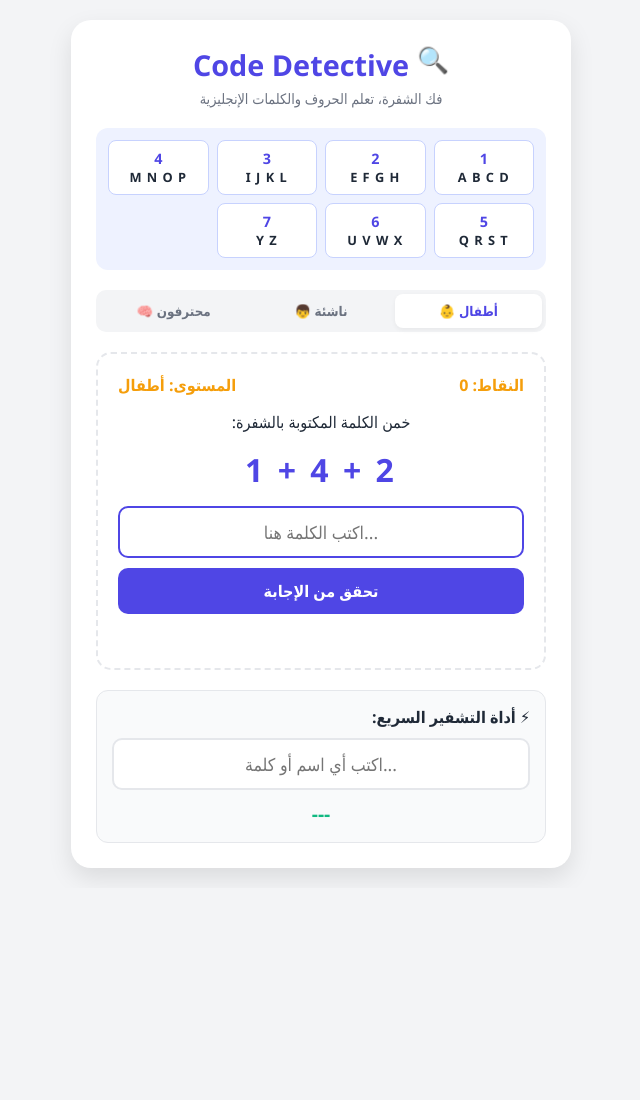
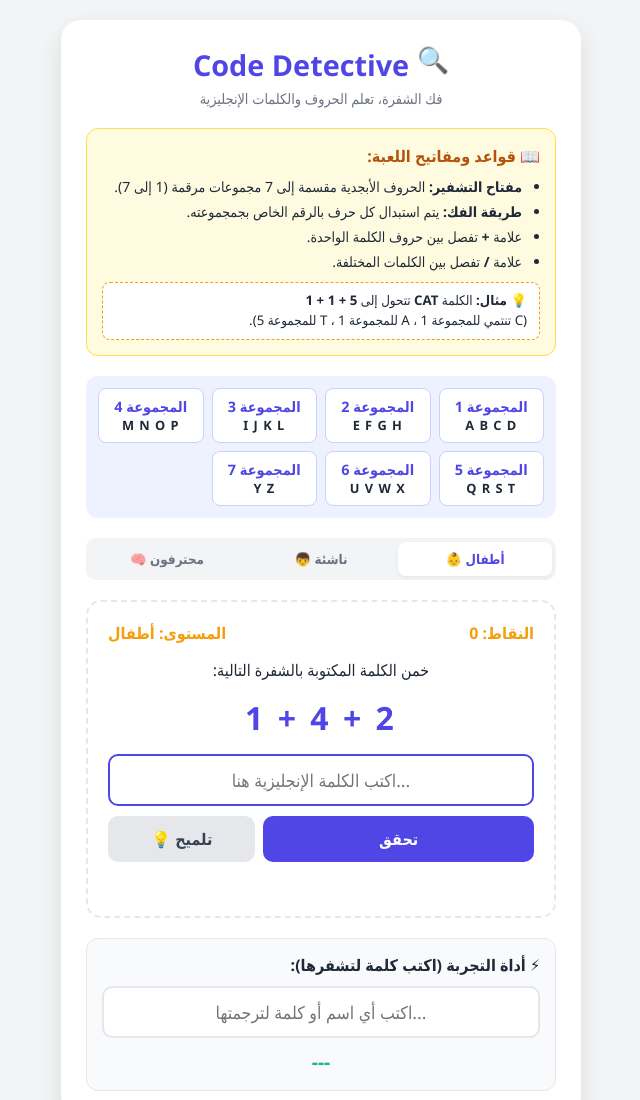
Before and after one commit to mohandabdalbasit13-art/Code-Detective, a plain HTML site: page index.html in a window 1280 px wide. Shown: the top 1100 px of the page, without its empty margins (319-959 px from the left). Before the commit the page ends 888 px from the top, so only its background shows below. Drawn offline with Linux system fonts and the light colour scheme.

Commit message:
index.html

```diff
--- a/index.html
+++ b/index.html
@@ -32,7 +32,7 @@
 
         .app-container {
             width: 100%;
-            max-width: 500px;
+            max-width: 520px;
             background: var(--card-bg);
             border-radius: 20px;
             box-shadow: 0 10px 25px rgba(0,0,0,0.1);
@@ -40,7 +40,7 @@
             display: flex;
             flex-direction: column;
             gap: 20px;
-            position: relative; /* needed for confetti positioning */
+            position: relative;
             overflow: visible;
         }
 
@@ -58,7 +58,6 @@
             gap: 8px;
         }
 
-        /* متحركة: أيقونة العنوان */
         .logo {
             display: inline-block;
             font-size: 1.6rem;
@@ -77,6 +76,42 @@
             color: #6b7280;
         }
 
+        /* قسم التعليمات والقواعد */
+        .instructions-card {
+            background: #fffbe0;
+            border: 1px solid #fde047;
+            border-radius: 12px;
+            padding: 15px;
+            font-size: 0.88rem;
+            line-height: 1.5;
+        }
+
+        .instructions-card h2 {
+            font-size: 1rem;
+            color: #b45309;
+            margin-bottom: 8px;
+            display: flex;
+            align-items: center;
+            gap: 6px;
+        }
+
+        .instructions-card ul {
+            padding-right: 18px;
+            margin-bottom: 10px;
+        }
+
+        .instructions-card li {
+            margin-bottom: 4px;
+        }
+
+        .example-box {
+            background: #ffffff;
+            border-radius: 8px;
+            padding: 8px 12px;
+            border: 1px dashed #f59e0b;
+            font-size: 0.83rem;
+        }
+
         /* المجموعات المرجعية */
         .reference-board {
             display: grid;
@@ -85,6 +120,7 @@
             background: #eef2ff;
             padding: 12px;
             border-radius: 12px;
+            transition: opacity 0.3s;
         }
 
         .group-card {
@@ -175,8 +211,14 @@
             border-color: var(--primary);
         }
 
+        .btn-group {
+            display: flex;
+            gap: 8px;
+            margin-top: 10px;
+        }
+
         .btn {
-            width: 100%;
+            flex: 2;
             padding: 12px;
             background: var(--primary);
             color: white;
@@ -185,7 +227,6 @@
             font-size: 1rem;
             font-weight: bold;
             cursor: pointer;
-            margin-top: 10px;
             transition: 0.3s;
         }
 
@@ -193,10 +234,30 @@
             background: var(--primary-hover);
         }
 
+        .btn-secondary {
+            flex: 1;
+            background: #e5e7eb;
+            color: #374151;
+        }
+
+        .btn-secondary:hover {
+            background: #d1d5db;
+        }
+
         .feedback {
             margin-top: 10px;
             font-weight: bold;
             min-height: 24px;
+        }
+
+        .hint-box {
+            margin-top: 8px;
+            font-size: 0.85rem;
+            color: #4b5563;
+            background: #f3f4f6;
+            padding: 6px;
+            border-radius: 6px;
+            display: none;
         }
 
         /* قسم أداة التشفير التفاعلية */
@@ -221,7 +282,7 @@
             font-size: 1.2rem;
         }
 
-        /* تأثير النجوم عند النجاح */
+        /* نجوم وكونفيتي */
         .stars {
             position: absolute;
             left: 50%;
@@ -241,7 +302,6 @@
             100% { transform: translateX(-50%) scale(1) opacity: 0; }
         }
 
-        /* كونفيتي */
         #confetti {
             position: absolute;
             inset: 0;
@@ -278,21 +338,34 @@
         <p>فك الشفرة، تعلم الحروف والكلمات الإنجليزية</p>
     </header>
 
-    <!-- مكان كونفيتي -->
+    <!-- دليل القواعد والتعليمات -->
+    <div class="instructions-card">
+        <h2>📖 قواعد ومفاتيح اللعبة:</h2>
+        <ul>
+            <li><strong>مفتاح التشفير:</strong> الحروف الأبجدية مقسمة إلى 7 مجموعات مرقمة (1 إلى 7).</li>
+            <li><strong>طريقة الفك:</strong> يتم استبدال كل حرف بالرقم الخاص بجمجموعته.</li>
+            <li>علامة <strong>+</strong> تفصل بين حروف الكلمة الواحدة.</li>
+            <li>علامة <strong>/</strong> تفصل بين الكلمات المختلفة.</li>
+        </ul>
+        <div class="example-box">
+            💡 <strong>مثال:</strong> الكلمة <strong style="direction: ltr; display: inline-block;">CAT</strong> تتحول إلى <strong style="direction: ltr; display: inline-block;">1 + 1 + 5</strong><br>
+            (C تنتمي للمجموعة 1 ، A للمجموعة 1 ، T للمجموعة 5).
+        </div>
+    </div>
+
+    <!-- مكان كونفيتي ونجوم -->
     <div id="confetti" aria-hidden="true"></div>
-
-    <!-- نجوم نجاح (ستظهر عند الإجابة الصحيحة) -->
     <div id="starsContainer" class="stars" aria-hidden="true">✨ ✨ ✨</div>
 
     <!-- لوحة المجموعات المرجعية -->
     <div class="reference-board" id="referenceBoard" aria-hidden="false">
-        <div class="group-card"><div class="group-num">1</div><div class="group-letters">A B C D</div></div>
-        <div class="group-card"><div class="group-num">2</div><div class="group-letters">E F G H</div></div>
-        <div class="group-card"><div class="group-num">3</div><div class="group-letters">I J K L</div></div>
-        <div class="group-card"><div class="group-num">4</div><div class="group-letters">M N O P</div></div>
-        <div class="group-card"><div class="group-num">5</div><div class="group-letters">Q R S T</div></div>
-        <div class="group-card"><div class="group-num">6</div><div class="group-letters">U V W X</div></div>
-        <div class="group-card"><div class="group-num">7</div><div class="group-letters">Y Z</div></div>
+        <div class="group-card"><div class="group-num">المجموعة 1</div><div class="group-letters">A B C D</div></div>
+        <div class="group-card"><div class="group-num">المجموعة 2</div><div class="group-letters">E F G H</div></div>
+        <div class="group-card"><div class="group-num">المجموعة 3</div><div class="group-letters">I J K L</div></div>
+        <div class="group-card"><div class="group-num">المجموعة 4</div><div class="group-letters">M N O P</div></div>
+        <div class="group-card"><div class="group-num">المجموعة 5</div><div class="group-letters">Q R S T</div></div>
+        <div class="group-card"><div class="group-num">المجموعة 6</div><div class="group-letters">U V W X</div></div>
+        <div class="group-card"><div class="group-num">المجموعة 7</div><div class="group-letters">Y Z</div></div>
     </div>
 
     <!-- اختيار المستوى -->
@@ -308,23 +381,28 @@
             <span>النقاط: <span id="score">0</span></span>
             <span id="levelLabel">المستوى: أطفال</span>
         </div>
-        <p id="gameTitle">خمن الكلمة المكتوبة بالشفرة:</p>
+        <p id="gameTitle">خمن الكلمة المكتوبة بالشفرة التالية:</p>
         <div class="cipher-display" id="cipherText" aria-live="polite">---</div>
-        <input type="text" id="userInput" placeholder="اكتب الكلمة هنا..." autocomplete="off" aria-label="إجابة اللاعب">
-        <button class="btn" onclick="checkAnswer()" id="checkBtn" aria-label="تحقق من الإجابة">تحقق من الإجابة</button>
+        <input type="text" id="userInput" placeholder="اكتب الكلمة الإنجليزية هنا..." autocomplete="off" aria-label="إجابة اللاعب">
+
+        <div class="btn-group">
+            <button class="btn" onclick="checkAnswer()" id="checkBtn" aria-label="تحقق من الإجابة">تحقق</button>
+            <button class="btn btn-secondary" onclick="toggleHint()" aria-label="إظهار تلميح">تلميح 💡</button>
+        </div>
+
+        <div class="hint-box" id="hintBox"></div>
         <div class="feedback" id="feedback" role="status" aria-live="polite"></div>
     </div>
 
-    <!-- أداة تشفير اسم أو كلمة من اختياراتك -->
+    <!-- أداة التشفير التفاعلية -->
     <div class="encoder-section">
-        <h3>⚡ أداة التشفير السريع:</h3>
-        <input type="text" id="encoderInput" placeholder="اكتب أي اسم أو كلمة..." oninput="encodeCustomWord()" aria-label="أداة التشفير">
+        <h3>⚡ أداة التجربة (اكتب كلمة لتشفرها):</h3>
+        <input type="text" id="encoderInput" placeholder="اكتب أي اسم أو كلمة لترجمتها..." oninput="encodeCustomWord()" aria-label="أداة التشفير">
         <div class="encoded-result" id="encoderResult">---</div>
     </div>
 </div>
 
 <script>
-    // توزيع الحروف المرجعية
     const letterGroups = {
         'A':1, 'B':1, 'C':1, 'D':1,
         'E':2, 'F':2, 'G':2, 'H':2,
@@ -335,7 +413,6 @@
         'Y':7, 'Z':7
     };
 
-    // بنك الكلمات حسب المستويات
     const wordBank = {
         kids: ["CAT", "DOG", "BOY", "BED", "MAN", "PEN"],
         medium: ["LION", "MILK", "FISH", "HAND", "BOOK", "AHMED"],
@@ -347,7 +424,6 @@
     let currentCipher = '';
     let score = 0;
 
-    // دالة تحويل أي كلمة لشفرة رقمية
     function encodeWord(word) {
         if (!word) return '';
         const words = word.toUpperCase().split(/\s+/);
@@ -361,7 +437,6 @@
         return encodedWords.join(' / ');
     }
 
-    // إعداد جولة جديدة
     function nextRound() {
         const words = wordBank[currentLevel];
         currentWord = words[Math.floor(Math.random() * words.length)];
@@ -370,10 +445,22 @@
         document.getElementById('cipherText').innerText = currentCipher || '---';
         document.getElementById('userInput').value = '';
         document.getElementById('feedback').innerText = '';
+        document.getElementById('hintBox').style.display = 'none';
         document.getElementById('userInput').focus();
     }
 
-    // تفعيل كونفيتي: ينشئ قطعاً مؤقتة ويزيّلها بعد انتهاء الحركة
+    function toggleHint() {
+        const hintBox = document.getElementById('hintBox');
+        if (hintBox.style.display === 'block') {
+            hintBox.style.display = 'none';
+        } else {
+            const firstLetter = currentWord.charAt(0);
+            const groupNum = letterGroups[firstLetter];
+            hintBox.innerText = `تلميح: الحرف الأول ينتمي للمجموعة (${groupNum}) وطول الكلمة ${currentWord.length} أحرف.`;
+            hintBox.style.display = 'block';
+        }
+    }
+
     function triggerConfetti(count = 28) {
         const confettiRoot = document.getElementById('confetti');
         const colors = ['#f43f5e', '#fb923c', '#f59e0b', '#10b981', '#3b82f6', '#8b5cf6'];
@@ -382,50 +469,40 @@
         for (let i = 0; i < count; i++) {
             const el = document.createElement('div');
             el.className = 'confetti-piece';
-            const w = 8 + Math.random() * 8; // width
+            const w = 8 + Math.random() * 8;
             const h = 10 + Math.random() * 10;
             el.style.width = `${w}px`;
             el.style.height = `${h}px`;
             el.style.background = colors[Math.floor(Math.random() * colors.length)];
-            // random horizontal start within container
             const left = Math.random() * (width - 20);
             el.style.left = `${left}px`;
-            // random animation duration & delay
             const dur = 1200 + Math.random() * 900;
             const delay = Math.random() * 200;
             el.style.animationDuration = `${dur}ms, ${800 + Math.random() * 600}ms`;
             el.style.animationDelay = `${delay}ms, ${delay}ms`;
-            // slight rotation origin offset
             el.style.transform = `translateY(-10vh) rotate(${Math.random() * 360}deg)`;
             confettiRoot.appendChild(el);
 
-            // remove after animation
-            (function(node, duration) {
-                setTimeout(() => {
-                    if (node && node.parentNode) node.parentNode.removeChild(node);
-                }, duration + 600);
-            })(el, dur + delay);
+            setTimeout(() => {
+                if (el && el.parentNode) el.parentNode.removeChild(el);
+            }, dur + delay + 600);
         }
     }
 
-    // إظهار نجوم متوهجة قصيرة
     function showStars() {
         const stars = document.getElementById('starsContainer');
         stars.style.opacity = '0';
         stars.setAttribute('aria-hidden', 'false');
-        // re-trigger animation by cloning
         const clone = stars.cloneNode(true);
         stars.parentNode.replaceChild(clone, stars);
         clone.classList.add('stars');
         clone.setAttribute('aria-hidden', 'false');
-        // إخفاء بعد مدة
         setTimeout(() => {
             clone.setAttribute('aria-hidden', 'true');
             clone.style.opacity = '0';
         }, 900);
     }
 
-    // التحقق من إجابة اللاعب
     function checkAnswer() {
         const userAns = document.getElementById('userInput').value.trim().toUpperCase();
         const feedback = document.getElementById('feedback');
@@ -437,7 +514,6 @@
             feedback.innerText = '✨ إجابة صحيحة! أحسنت.';
             score += 10;
             document.getElementById('score').innerText = score;
-            // تأثيرات بصرية
             showStars();
             triggerConfetti(30);
             setTimeout(nextRound, 1200);
@@ -447,7 +523,6 @@
         }
     }
 
-    // تغيير المستوى — يستقبل العنصر الذي تم النقر عليه لإدارة فئة active بأمان
     function setLevel(level, btn) {
         currentLevel = level;
         document.querySelectorAll('.level-btn').forEach(b => {
@@ -462,7 +537,6 @@
         const labels = { kids: 'أطفال', medium: 'ناشئة', expert: 'محترفون' };
         document.getElementById('levelLabel').innerText = `المستوى: ${labels[level]}`;
 
-        // إخفاء اللوحة المرجعية في مستوى المحترفين للتحدي
         const board = document.getElementById('referenceBoard');
         if (level === 'expert') {
             board.style.opacity = '0.3';
@@ -475,7 +549,6 @@
         nextRound();
     }
 
-    // أداة التشفير التفاعلية أثناء الكتابة
     function encodeCustomWord() {
         const input = document.getElementById('encoderInput').value.trim();
         const resultDiv = document.getElementById('encoderResult');
@@ -486,7 +559,6 @@
         }
     }
 
-    // دعم مفتاح Enter لإرسال الإجابة
     document.getElementById('userInput').addEventListener('keydown', function(e) {
         if (e.key === 'Enter') {
             e.preventDefault();
@@ -494,7 +566,6 @@
         }
     });
 
-    // بدء اللعبة لأول مرة
     nextRound();
 </script>
 
```
